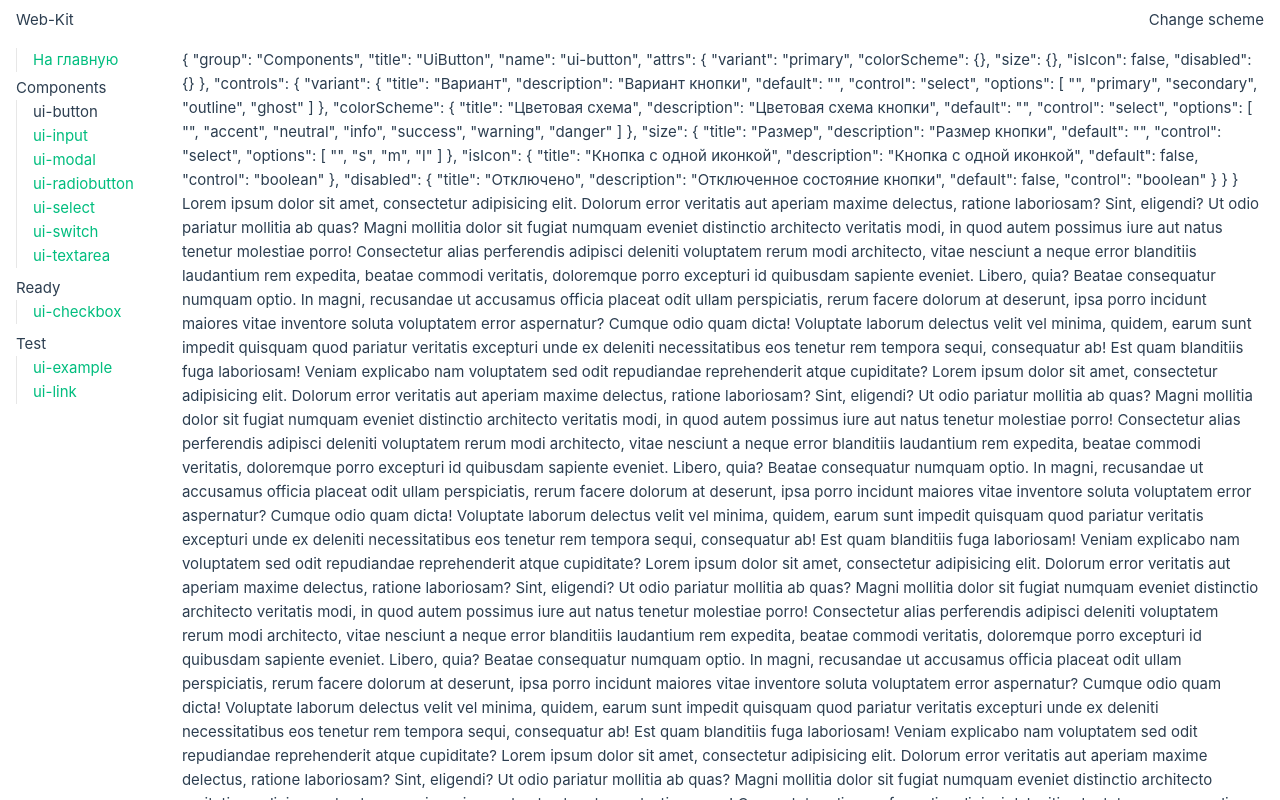
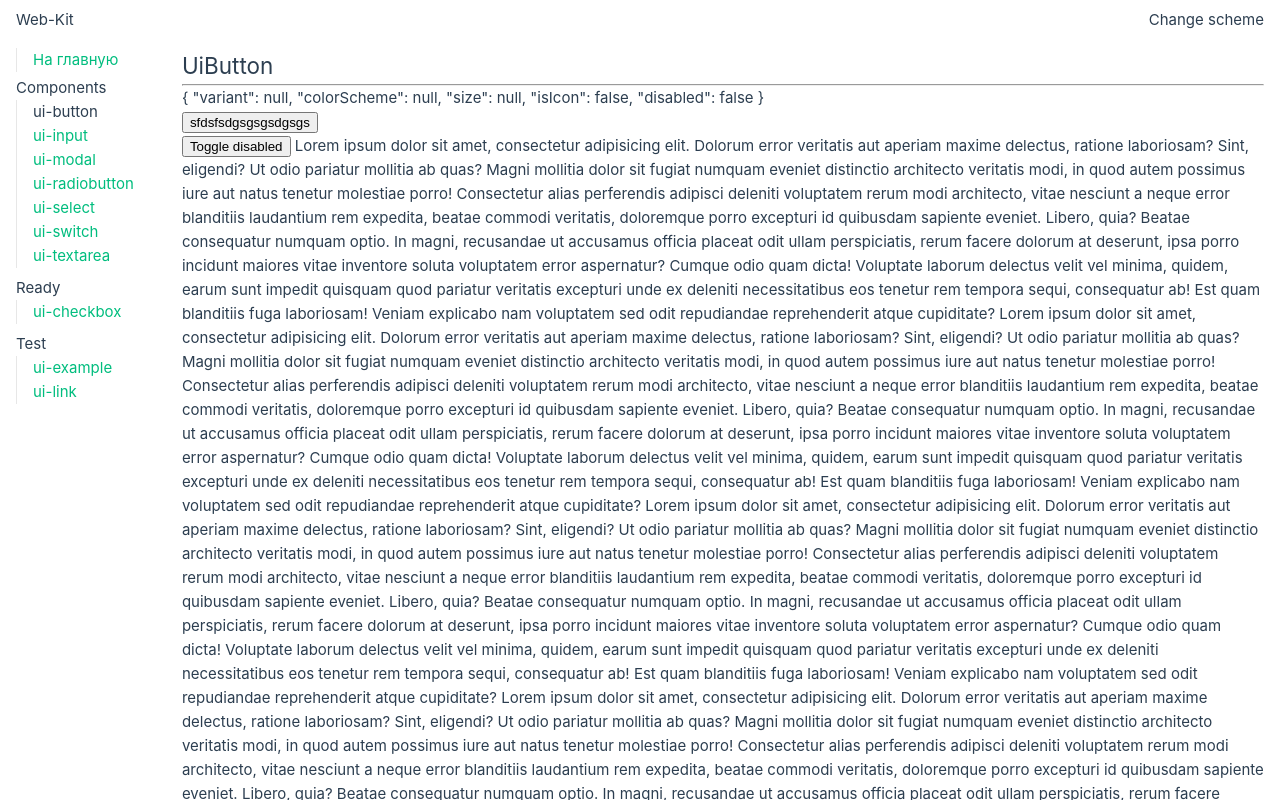
Before and after one commit to zheltkevich/web-kit, a Vue app: page /ui-button in a window 1280 px wide. Built offline with nearby package versions, Linux system fonts and the light colour scheme.

Commit message:
Add reactive attrs updating

```diff
--- a/lib/components/button/ui-button.instruction.js
+++ b/lib/components/button/ui-button.instruction.js
@@ -3,33 +3,33 @@ export default {
     title: 'UiButton',
     name: 'ui-button',
     attrs: {
-        variant: 'primary',
-        colorScheme: { type: String },
-        size: { type: String },
+        variant: null,
+        colorScheme: null,
+        size: null,
         isIcon: false,
-        disabled: { type: Boolean },
+        disabled: false,
     },
     controls: {
         variant: {
             title: 'Вариант',
             description: 'Вариант кнопки',
-            default: '',
+            default: null,
             control: 'select',
-            options: ['', 'primary', 'secondary', 'outline', 'ghost'],
+            options: [null, 'primary', 'secondary', 'outline', 'ghost'],
         },
         colorScheme: {
             title: 'Цветовая схема',
             description: 'Цветовая схема кнопки',
-            default: '',
+            default: null,
             control: 'select',
-            options: ['', 'accent', 'neutral', 'info', 'success', 'warning', 'danger'],
+            options: [null, 'accent', 'neutral', 'info', 'success', 'warning', 'danger'],
         },
         size: {
             title: 'Размер',
             description: 'Размер кнопки',
-            default: '',
+            default: null,
             control: 'select',
-            options: ['', 's', 'm', 'l'],
+            options: [null, 's', 'm', 'l'],
         },
         isIcon: {
             title: 'Кнопка с одной иконкой',
@@ -44,17 +44,8 @@ export default {
             control: 'boolean',
         },
     },
-    render: props => ({
-        setup: () => ({ props }),
-        template: `
-            <ui-button
-              :variant="props.variant"
-              :colorScheme="props.colorScheme"
-              :size="props.size"
-              :isIcon="props.isIcon"
-              :disabled="props.disabled"
-            >
-            </ui-button>
-        `,
-    }),
+    template: `
+        <ui-button>
+        </ui-button>
+    `,
 }
--- /dev/null
+++ b/src/components/preview/ComponentExample.vue
@@ -0,0 +1,36 @@
+<script setup>
+import { ref, watch } from 'vue'
+const props = defineProps({
+    attrs: {
+        type: Object,
+        required: true,
+    },
+    template: {
+        type: String,
+        required: true,
+    },
+})
+
+const container = ref(null)
+const updateAttrs = (component, attrs) => {
+    Object.entries(attrs).forEach(([key, value]) => {
+        if (value) component.setAttribute(key, value)
+        else component.removeAttribute(key)
+    })
+}
+watch(container, newVal => {
+    updateAttrs(newVal.children[0], props.attrs)
+})
+watch(props.attrs, newVal => {
+    updateAttrs(container.value.children[0], newVal)
+})
+</script>
+
+<template>
+    <div class="component-example">
+        <div
+            ref="container"
+            class="component-example__container"
+            v-html="template" />
+    </div>
+</template>
--- a/src/views/ComponentView.vue
+++ b/src/views/ComponentView.vue
@@ -1,15 +1,30 @@
 <script setup>
-defineProps({
+import { computed, reactive } from 'vue'
+import ComponentExample from '@/components/preview/ComponentExample.vue'
+const props = defineProps({
     instruction: {
         type: Object,
         required: true,
     },
 })
+
+const instruction = computed(() => {
+    return props.instruction
+})
+
+const attrs = reactive(props.instruction.attrs)
+// const controls = reactive(props.instruction.controls)
 </script>
 
 <template>
     <article class="component-view">
-        {{ instruction }}
+        <h1>{{ instruction.title }}</h1>
+        <hr />
+        {{ attrs }}
+        <ComponentExample
+            :attrs="attrs"
+            :template="props.instruction.template" />
+        <button @click="attrs.disabled = !attrs.disabled">Toggle disabled</button>
         Lorem ipsum dolor sit amet, consectetur adipisicing elit. Dolorum error veritatis aut
         aperiam maxime delectus, ratione laboriosam? Sint, eligendi? Ut odio pariatur mollitia ab
         quas? Magni mollitia dolor sit fugiat numquam eveniet distinctio architecto veritatis modi,
```
Also changed, not shown: src/components/preview/ComponentCode.vue (added), src/components/preview/ComponentSettings.vue (added).
